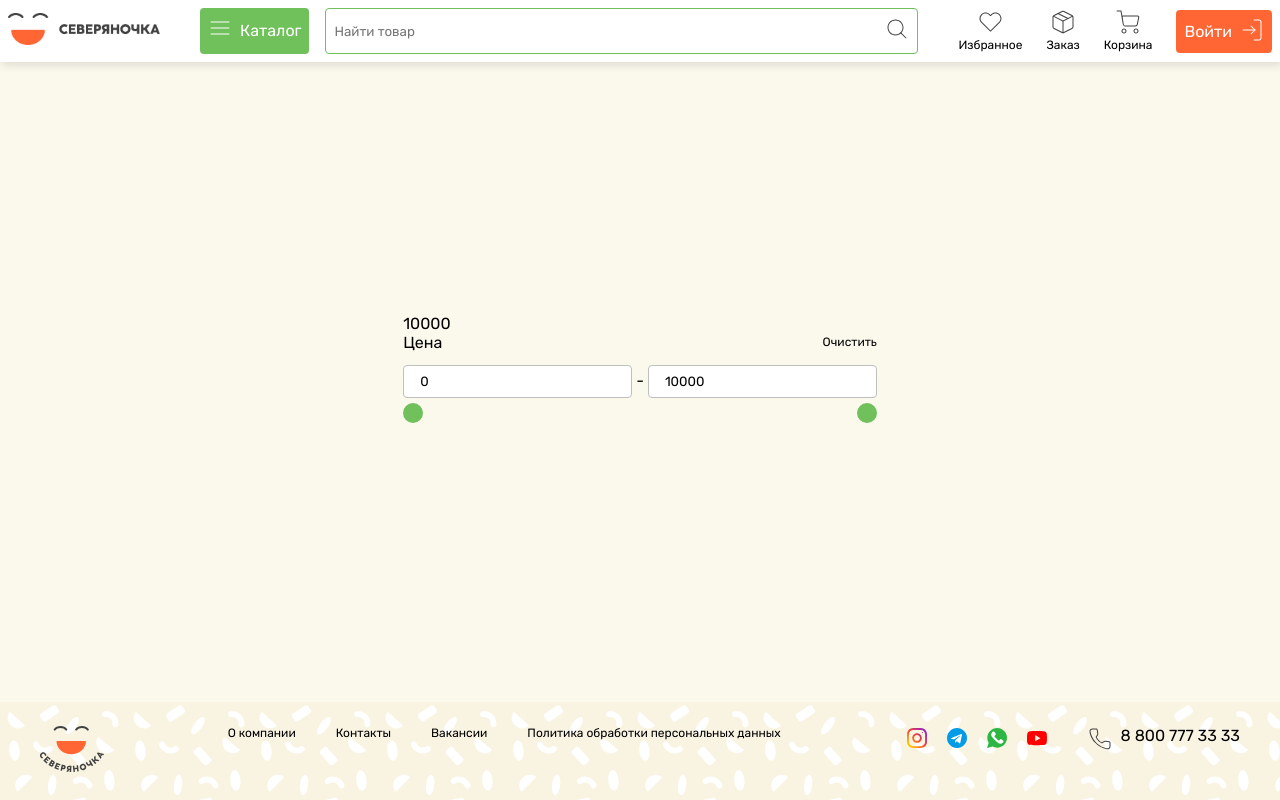
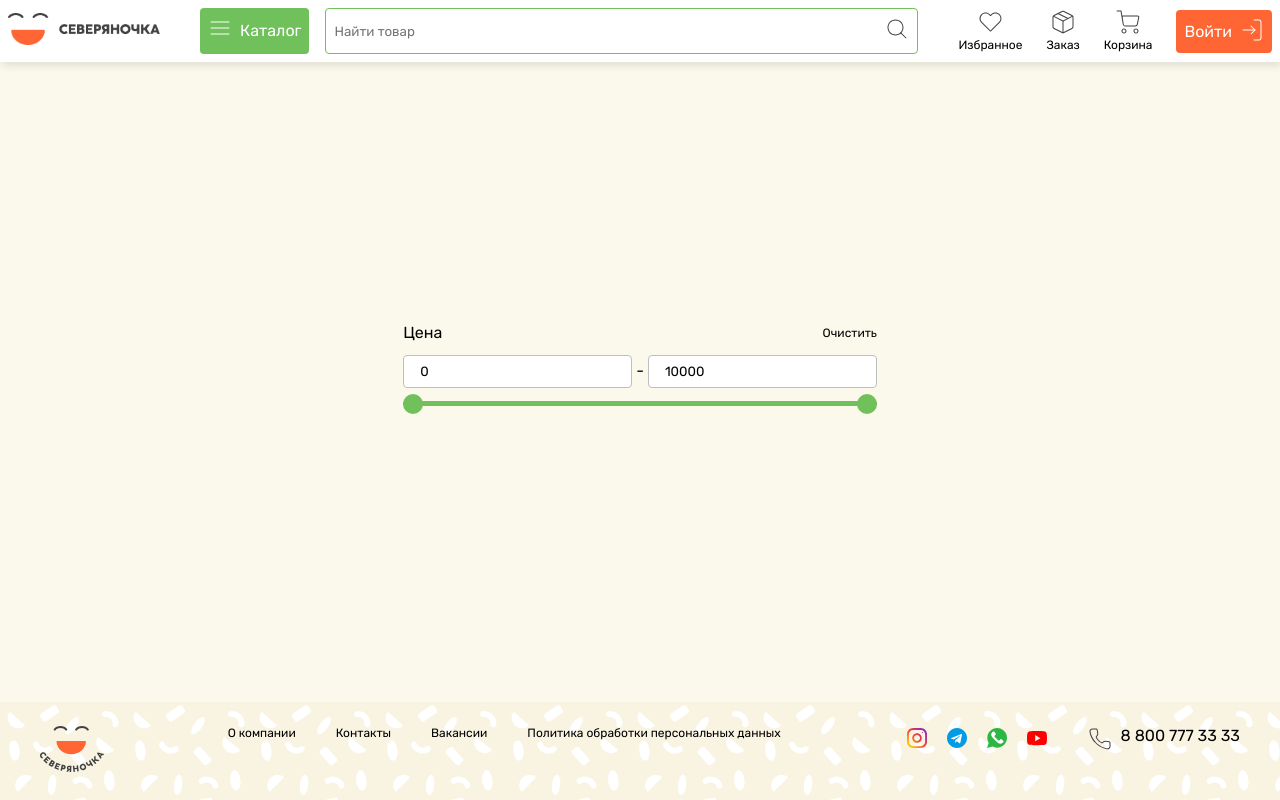
Before and after one commit to GDK1995/severyanochka-1, a Vue app: page /catalog/1 in a window 1280 px wide. Built offline with nearby package versions, Linux system fonts and the light colour scheme.

Commit message:
range done

```diff
--- a/src/assets/css/_tools.scss
+++ b/src/assets/css/_tools.scss
@@ -500,6 +500,15 @@
   pointer-events: none;
   -webkit-appearance: none;
   -moz-appearance: none;
+  z-index: 2;
+}
+
+.range-slider .progress {
+  position: absolute;
+  height: 5px;
+  border-radius: 5px;
+  background: var(--secondaryColor);
+  z-index: 1;
 }
 
 .range-slider input::-webkit-slider-thumb {
--- a/src/components/items/RangeItem.vue
+++ b/src/components/items/RangeItem.vue
@@ -1,6 +1,6 @@
 <script setup lang="ts">
-import { defineProps, defineEmits, ref, watchEffect } from 'vue'
-import { MAXIMUM_PRICE } from './../../store/data'
+import { defineProps, defineEmits, ref, watchEffect, computed } from 'vue'
+import { MAXIMUM_PRICE, MINIMUM_PRICE } from './../../store/data'
 
 const props = defineProps({
   maximum: {
@@ -9,7 +9,7 @@ const props = defineProps({
   },
   minimum: {
     type: Number,
-    default: 0
+    default: MINIMUM_PRICE
   }
 })
 
@@ -26,12 +26,26 @@ watchEffect(() => {
   updMin.value = props.minimum
 })
 
+const progressStyle = computed(() => {
+  const minPercent = (updMin.value / MAXIMUM_PRICE) * 100
+  const maxPercent = (updMax.value / MAXIMUM_PRICE) * 100
+  return {
+    left: minPercent + '%',
+    right: (100 - maxPercent) + '%'
+  }
+})
+
 function setPriceMax () {
   emit('range-max', updMax.value)
 }
 
 function setPriceMin () {
   emit('range-min', updMin.value)
+}
+
+function resetSlider () {
+  emit('range-min', MINIMUM_PRICE)
+  emit('range-max', MAXIMUM_PRICE)
 }
 </script>
 
@@ -41,7 +55,7 @@ function setPriceMin () {
       <p class="text_s">
         {{$t('price')}}
       </p>
-      <button class="text_xs">
+      <button @click="resetSlider" class="text_xs">
         {{$t('clear')}}
       </button>
     </div>
@@ -51,8 +65,9 @@ function setPriceMin () {
       <input v-model="updMax" @input="setPriceMax" type="number" name="to" id="to">
     </div>
     <div class="range-slider">
-      <input v-model="updMin" @change="setPriceMin" type="range" class="min" min="0" :max="MAXIMUM_PRICE" step="10">
-      <input v-model="updMax" @change="setPriceMax" type="range" class="max" min="0" max="10000" step="10">
+      <input v-model="updMin" @change="setPriceMin" type="range" class="min" :min="MINIMUM_PRICE" :max="MAXIMUM_PRICE" step="10">
+      <input v-model="updMax" @change="setPriceMax" type="range" class="max" :min="MINIMUM_PRICE" :max="MAXIMUM_PRICE" step="10">
+      <div class="progress" :style="progressStyle"></div>
     </div>
   </div>
 </template>
--- a/src/store/data.ts
+++ b/src/store/data.ts
@@ -245,3 +245,5 @@ export const catalogList = [
 ]
 
 export const MAXIMUM_PRICE = 10000
+
+export const MINIMUM_PRICE = 0
--- a/src/views/CategoryPage.vue
+++ b/src/views/CategoryPage.vue
@@ -13,7 +13,6 @@ function setPrice (e: number, type: string): void {
 
 <template>
   <main>
-    {{rangeMax}}
     <range-item
       :maximum="rangeMax"
       :minimum="rangeMin"
```
